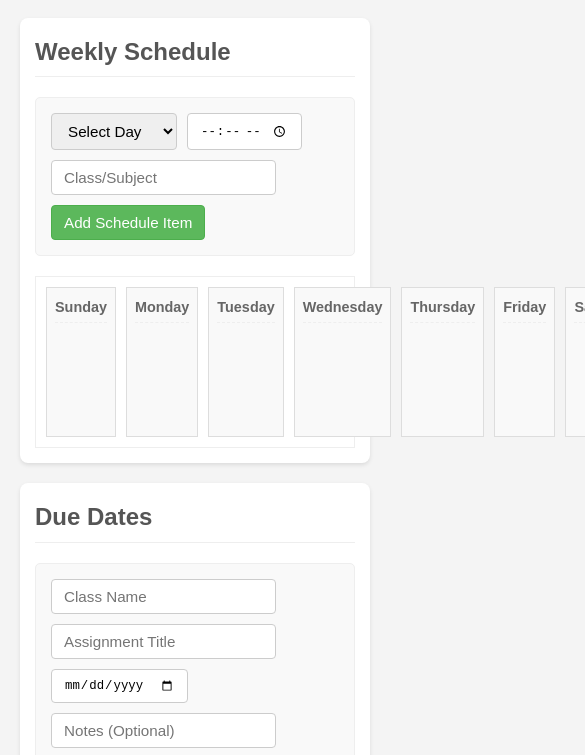
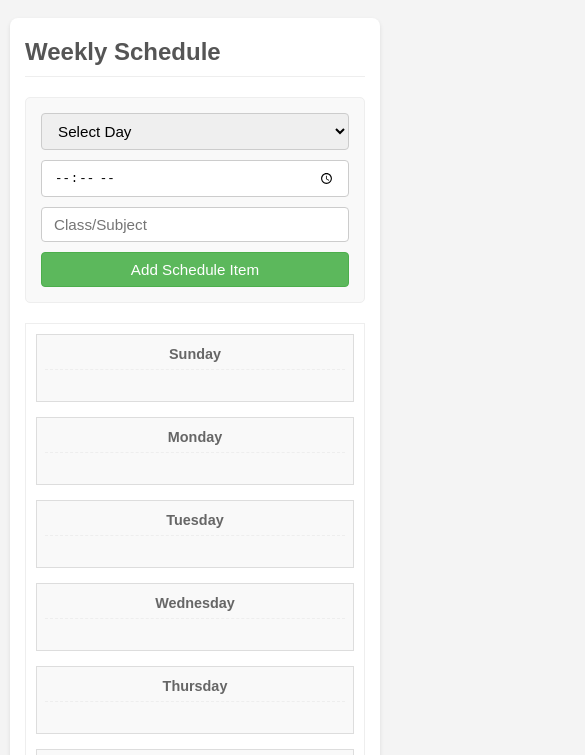
Before and after one commit to anatoliabahumna/project, a plain HTML site: page index.html in a window 390 px wide. Shown: the part 76-831 px from the top of the page, 585 px wide, since content can reach past the window. Drawn offline with Linux system fonts and the light colour scheme.

Commit message:
Fix PWA paths and add mobile styles

```diff
--- a/style.css
+++ b/style.css
@@ -105,3 +105,35 @@ form label {
     margin-right: 5px;
     font-weight: bold;
 }
+
+/* --- Responsive Design --- */
+@media (max-width: 768px) {
+    body {
+        margin: 10px; /* Reduce margin on smaller screens */
+    }
+
+    form {
+        flex-direction: column; /* Stack form elements vertically */
+        align-items: stretch; /* Make elements take full width */
+    }
+
+    form input[type="text"],
+    form input[type="time"],
+    form input[type="date"],
+    form input[type="datetime-local"],
+    form select,
+    form button {
+        width: 100%; /* Ensure form elements use available width */
+        box-sizing: border-box; /* Include padding/border in width */
+    }
+
+    #schedule-grid {
+        grid-template-columns: 1fr; /* Single column for schedule */
+        gap: 5px; /* Reduce gap */
+    }
+
+    .schedule-day {
+        min-height: 50px; /* Adjust min height */
+        margin-bottom: 10px; /* Add space between days in single column */
+    }
+}
```
Also changed, not shown: sw.js (+8 -7 lines), manifest.json.
